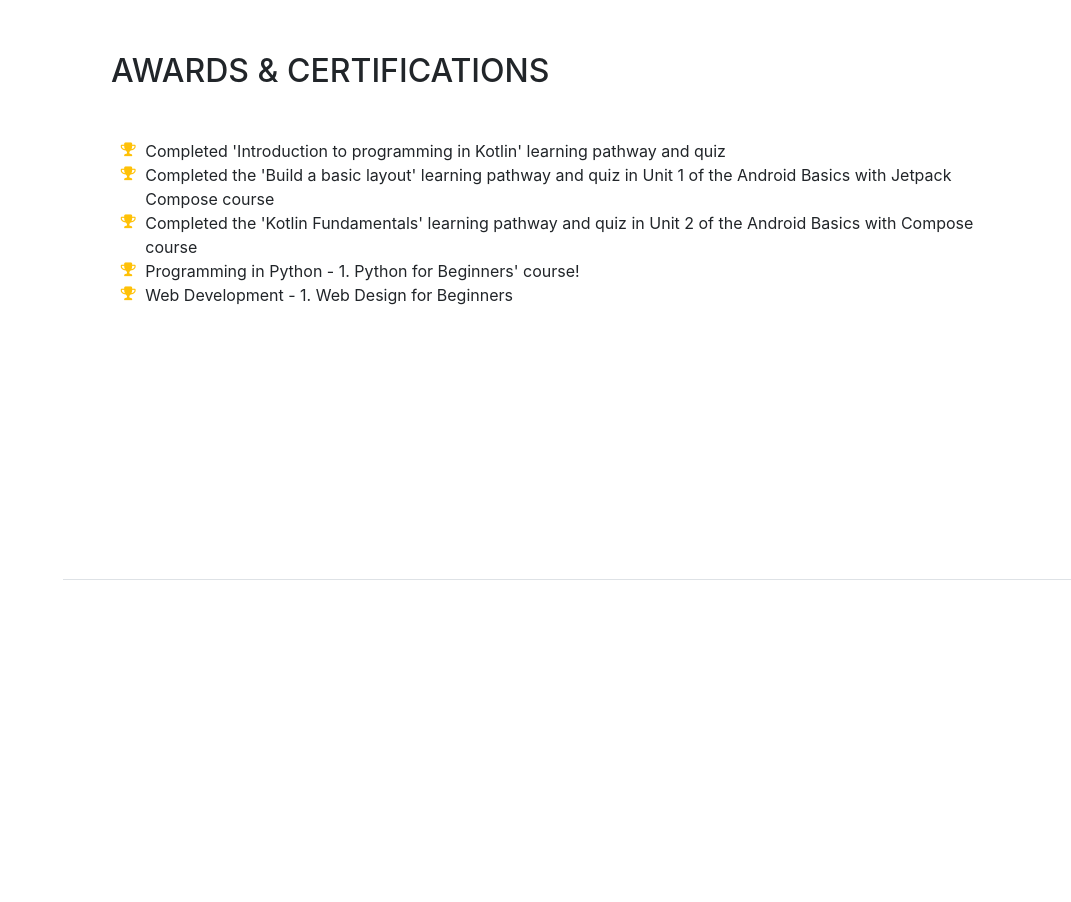
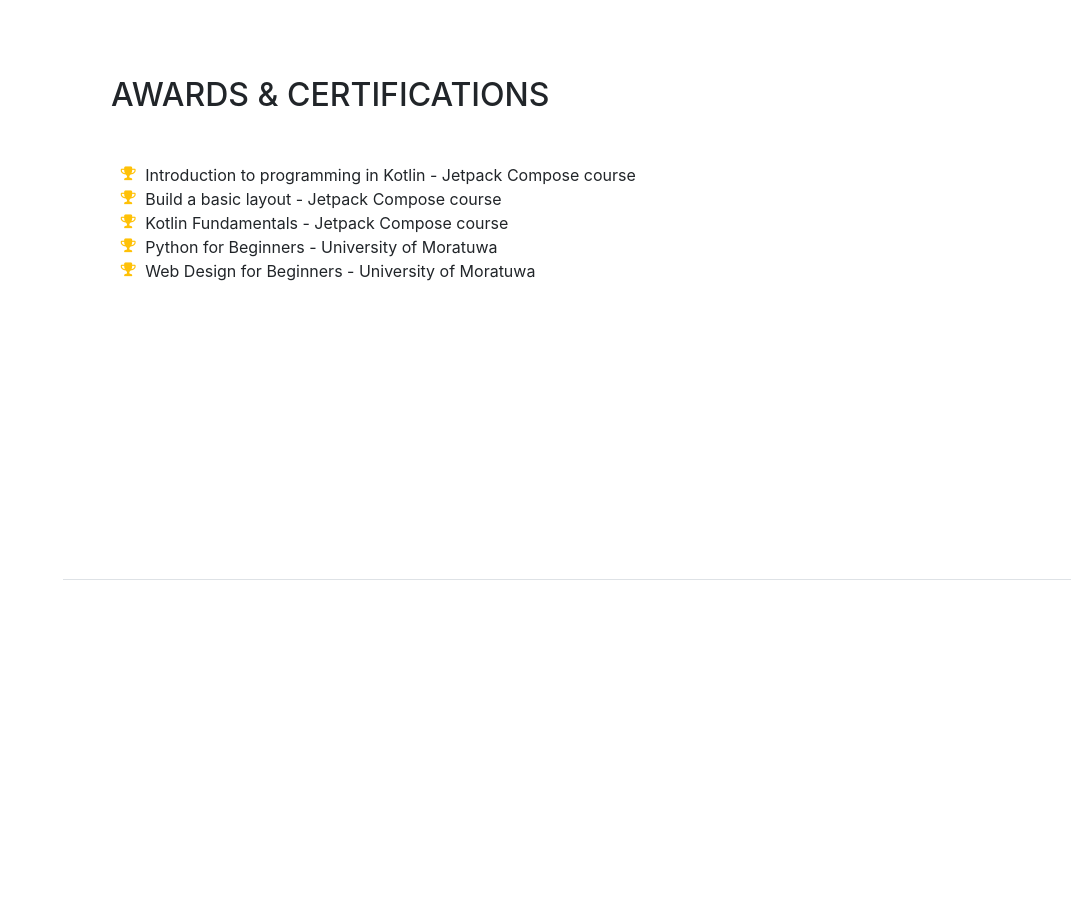
Before and after one commit to ShashikaLakshanBandara/Shashika-Lakshan-portfolio, a website with bundled scripts: page index.html in a window 1280 px wide. Shown: the part 3420-4322 px from the top of the page, without its empty margins (209-1280 px from the left). Built offline with nearby package versions, Linux system fonts and the light colour scheme; a web font is replaced by a local one.

Commit message:
Update index.html

```diff
--- a/index.html
+++ b/index.html
@@ -238,20 +238,20 @@
 
             <li>
               <i class="fa-li fa fa-trophy text-warning"></i>
-              Completed 'Introduction to programming in Kotlin' learning pathway and quiz</li>
+              Introduction to programming in Kotlin - Jetpack Compose course</li>
             <li>
               <i class="fa-li fa fa-trophy text-warning"></i>
-              Completed the 'Build a basic layout' learning pathway and quiz in Unit 1 of the Android Basics with Jetpack Compose course</li>
+              Build a basic layout - Jetpack Compose course</li>
             <li>
               <i class="fa-li fa fa-trophy text-warning"></i>
-              Completed the 'Kotlin Fundamentals' learning pathway and quiz in Unit 2 of the Android Basics with Compose course</li>
+              Kotlin Fundamentals - Jetpack Compose course</li>
             <li>
               <i class="fa-li fa fa-trophy text-warning"></i>
-              Programming in Python - 1. Python for Beginners' course! </li>
+              Python for Beginners - University of Moratuwa </li>
             <li>
             <li>
               <i class="fa-li fa fa-trophy text-warning"></i>
-              Web Development - 1. Web Design for Beginners</li>
+              Web Design for Beginners - University of Moratuwa </li>
           </ul>
         </div>
       </section>
```
